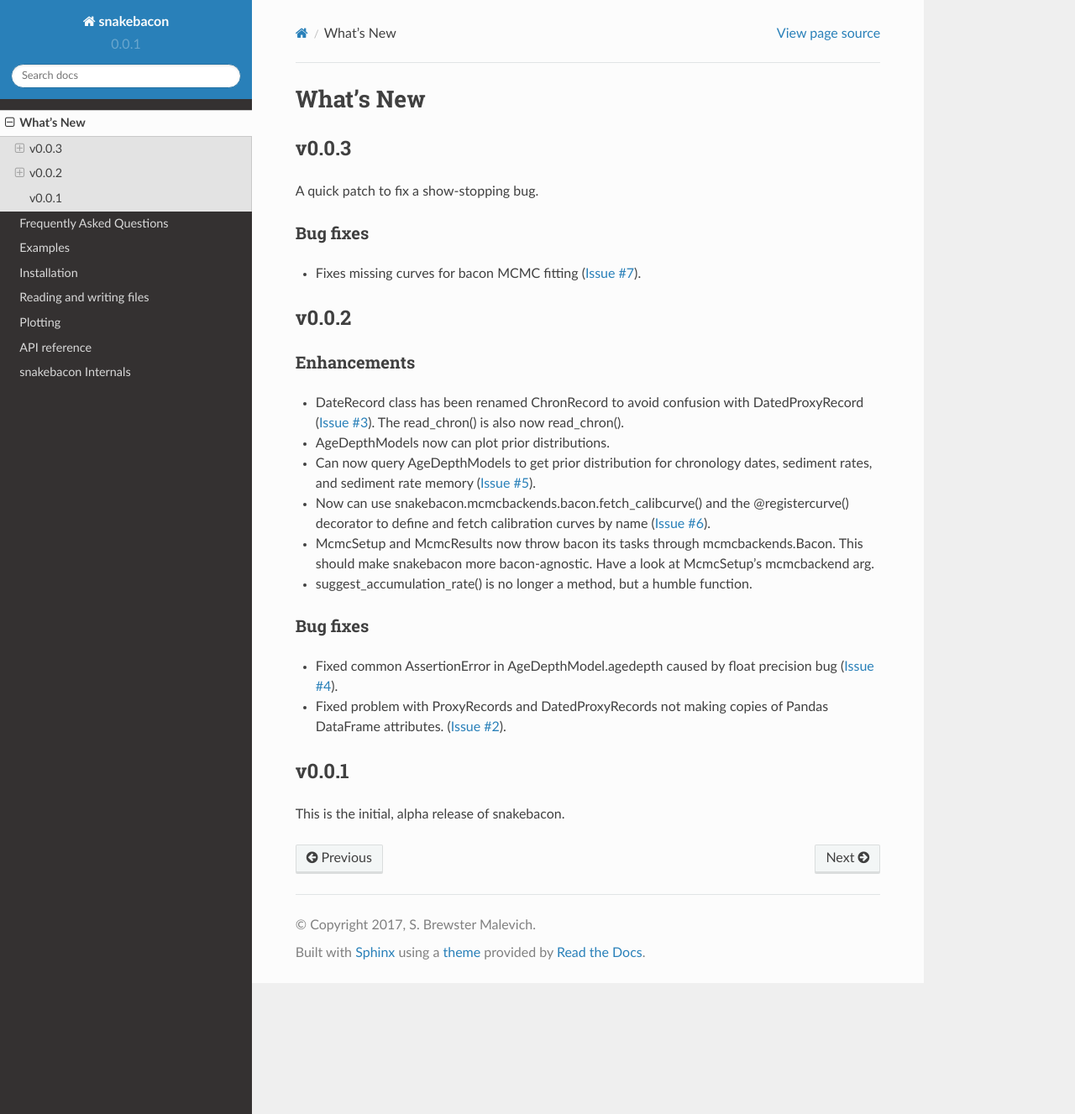
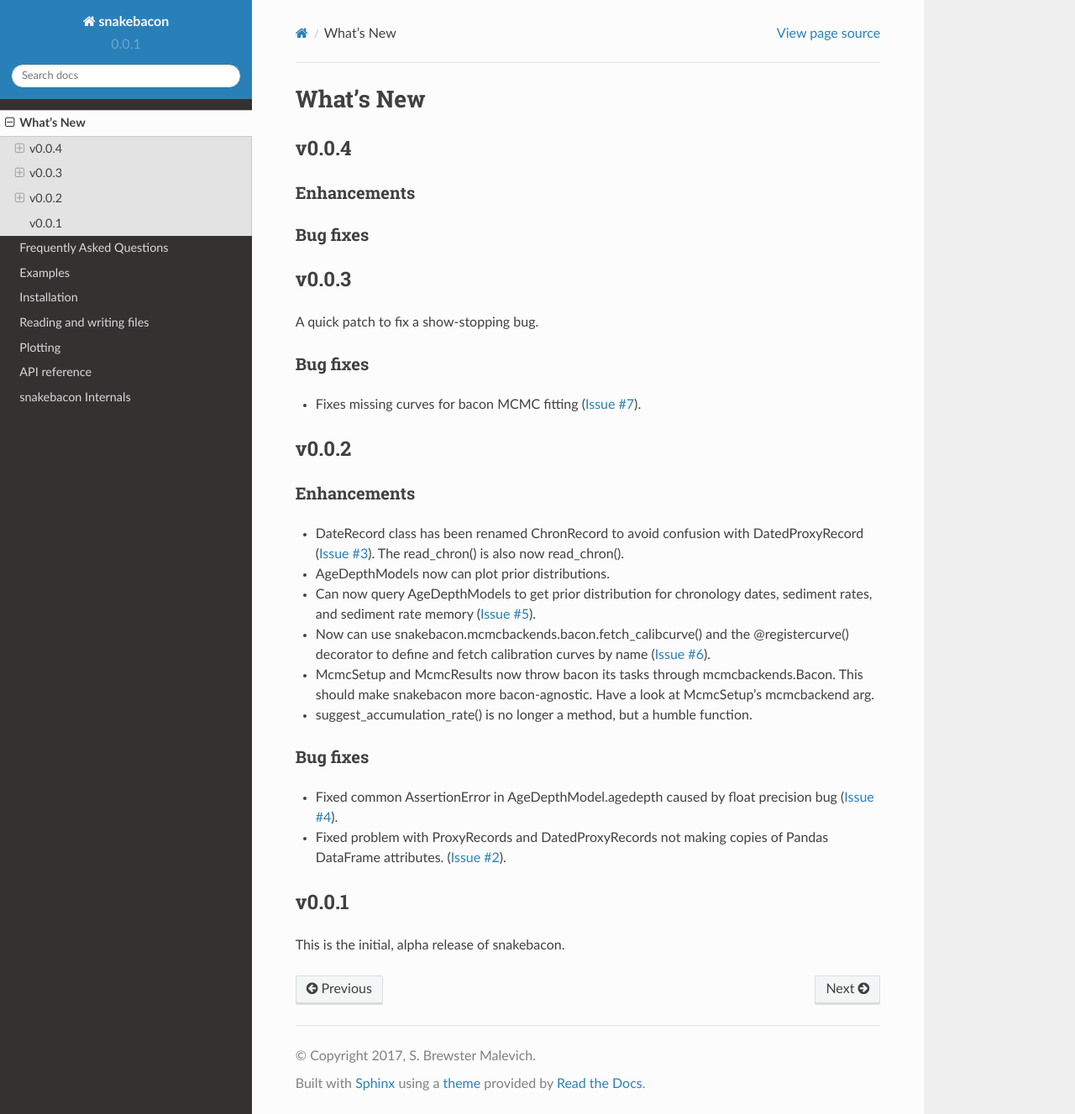
Before and after one commit to brews/snakebacon, a Sphinx documentation site: the page built from docs/whats_new.rst, in a window 1280 px wide and 1327 px high. Shown: the whole window at 84% size. Built offline with Sphinx 7.4.7 and the Read the Docs theme 2.0.0, drawn with Linux system fonts in a browser that asks for light colours.

Commit message:
Revert to dev version

```diff
--- a/docs/whats_new.rst
+++ b/docs/whats_new.rst
@@ -2,6 +2,18 @@
 
 What's New
 ==========
+
+.. _whats-new.0.0.4:
+
+v0.0.4
+------
+
+Enhancements
+~~~~~~~~~~~~
+
+Bug fixes
+~~~~~~~~~
+
 
 .. _whats-new.0.0.3:
 
```
